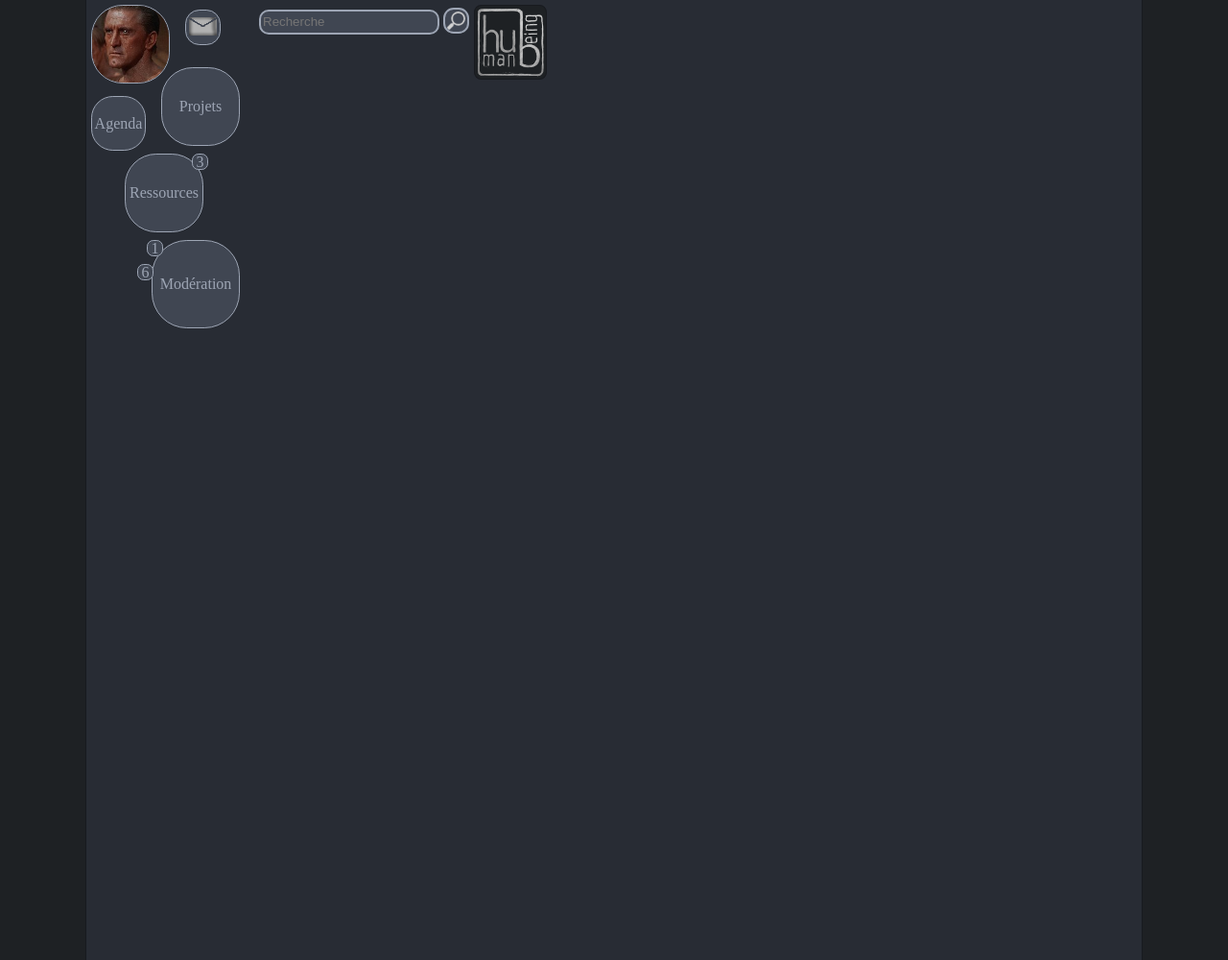
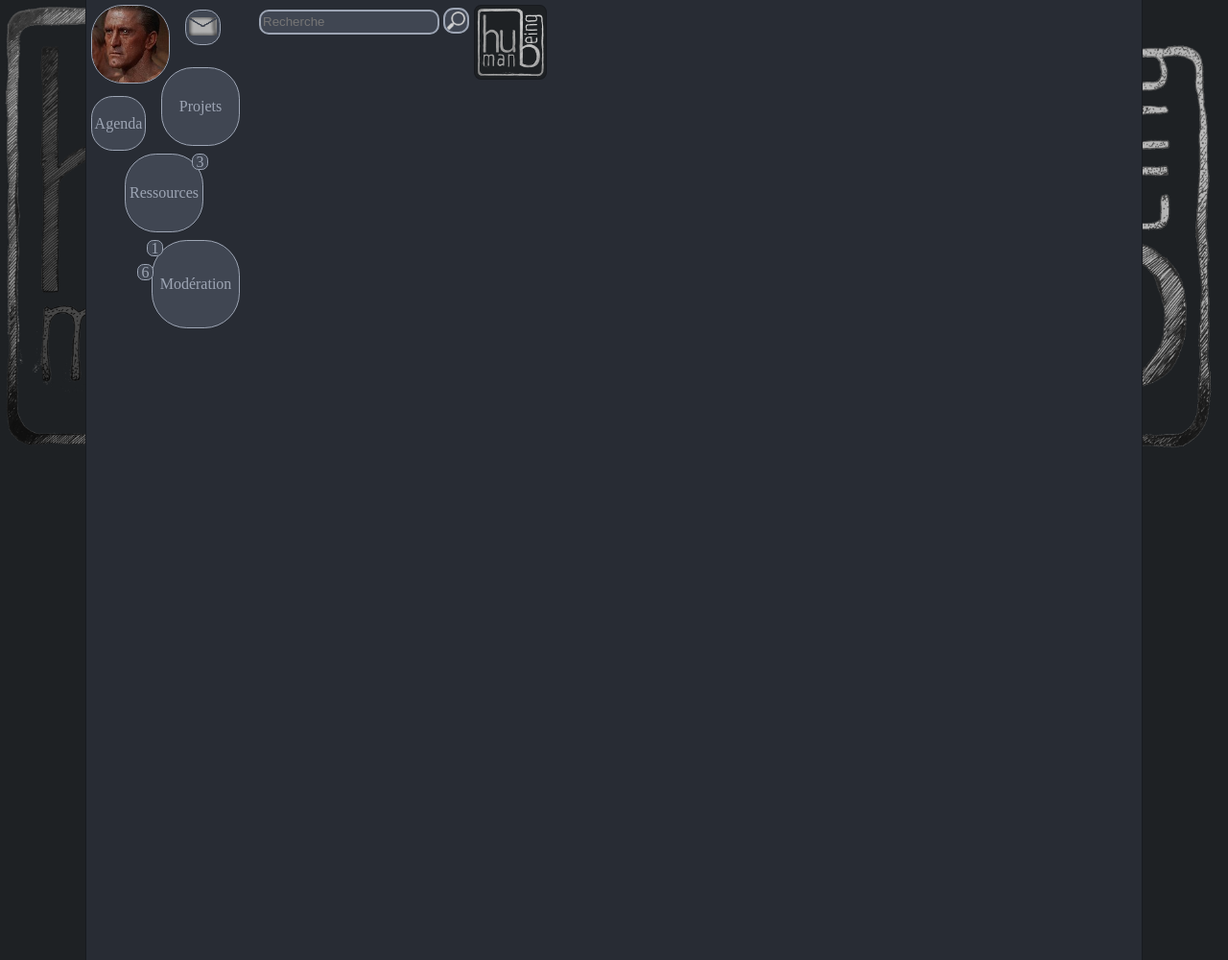
Before and after one commit to robinBanquo/HUmanBeing-archives, a PHP site: page / in a window 1280 px wide. Shown: the whole page at 96% size. Run offline with PHP 8.4, Linux system fonts and the light colour scheme.

Commit message:
tests avec logo en image de fond

```diff
--- a/views/css/base_page.css
+++ b/views/css/base_page.css
@@ -12,6 +12,9 @@ body {
     margin: 0px;
     min-height: 100%;
     background-color : rgb(30,33,36);
+    background-image: url(background/background.png);
+    background-repeat: no-repeat;
+    background-size: contain;
 }
 #global_container {
     position: relative;
@@ -24,6 +27,7 @@ body {
     background-color: rgb(40,44,52);
     border-left: 1px solid rgb(24,26,31);
     border-right: 1px solid rgb(24,26,31);
+
 }
 
 /* conteneur comprenant juste l'outil recherche et le logo*/
--- a/views/log_page.php
+++ b/views/log_page.php
@@ -8,6 +8,9 @@
 		<link rel="stylesheet" type="text/css" href="views/css/log_page.css">
 	</head>
 	<body>
+	<div id="left_margin">
+		hello
+	</div>
 	<div id="container">
 		<?php include("views/base_page.php"); ?>
 
@@ -40,5 +43,7 @@
 			</div>
 		</div>
 	</div>
+	<div id="left_margin">
+	</div>
 	</body>
 </html>
```
Also changed, not shown: views/css/background/background.png (added).
